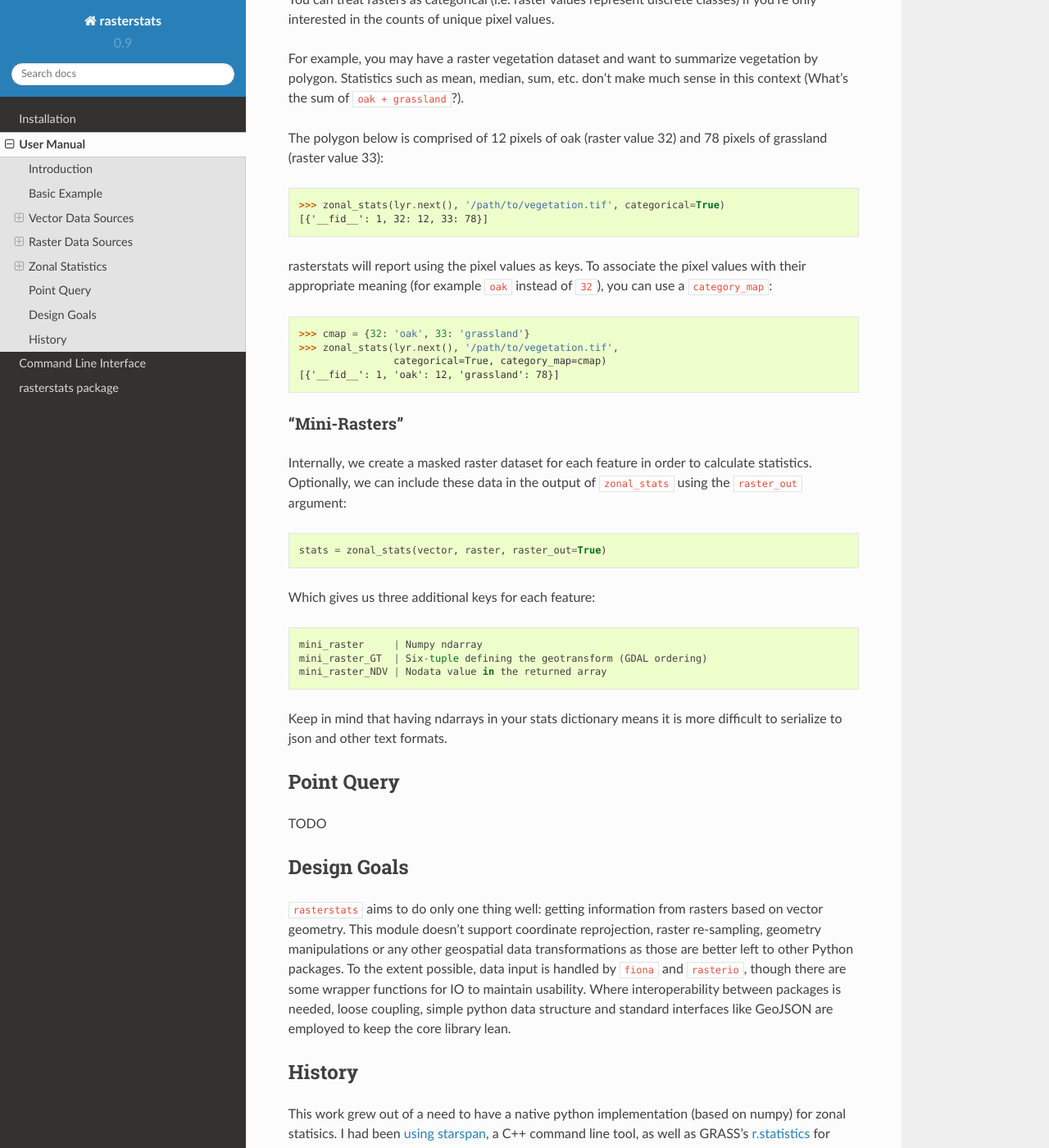
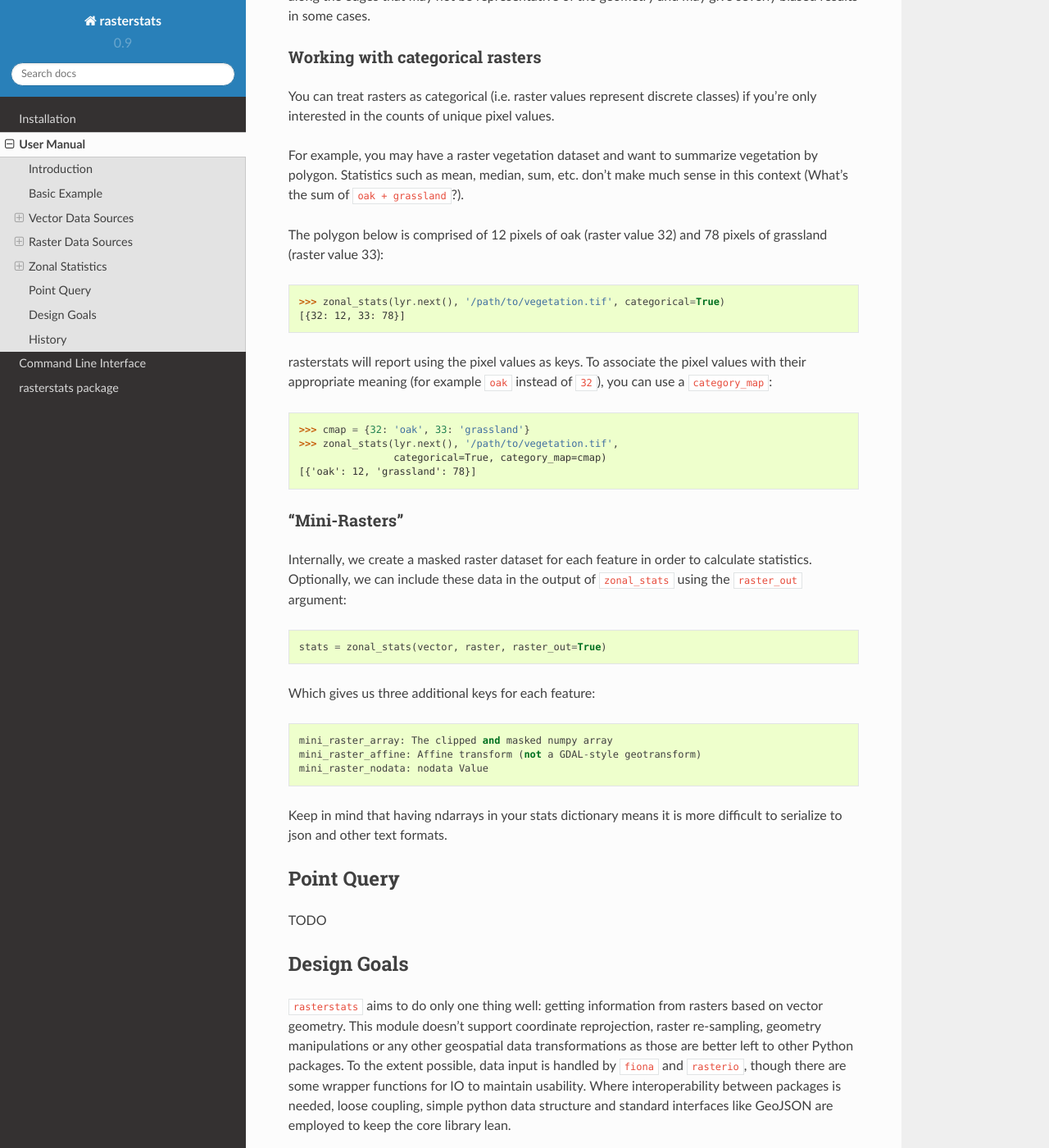
Before and after one commit to perrygeo/python-rasterstats, a Sphinx documentation site: the page built from docs/manual.rst, in a window 1280 px wide and 1400 px high, scrolled down 4479 px. Shown: the whole window at 82% size. Built offline with Sphinx 7.4.7 and the Read the Docs theme 2.0.0, drawn with Linux system fonts in a browser that asks for light colours; some of the changed text lies outside the part shown.

Commit message:
update docs to 0.9

```diff
--- a/docs/index.rst
+++ b/docs/index.rst
@@ -45,8 +45,7 @@ calculate summary statistics of elevation for each polygon using::
 returns a ``list`` of ``dicts``, one for each Feature in ``polygons.shp``::
 
     [...,
-     {'__fid__': 1,
-      'count': 89,
+     {'count': 89,
       'max': 69.52958679199219,
       'mean': 20.08093536034059,
       'median': 19.33736801147461,
--- a/docs/installation.rst
+++ b/docs/installation.rst
@@ -5,7 +5,6 @@ Depends on libgdal, rasterio, fiona, shapely and numpy
 
 Using Ubuntu 14.04::
 
-   # TODO PPA
    sudo apt-get install python-numpy libgdal1h gdal-bin libgdal-dev
    pip install rasterstats
 
--- a/docs/manual.rst
+++ b/docs/manual.rst
@@ -183,7 +190,7 @@ The polygon below is comprised of 12 pixels of oak (raster value
 32) and 78 pixels of grassland (raster value 33)::
 
     >>> zonal_stats(lyr.next(), '/path/to/vegetation.tif', categorical=True)
-    [{'__fid__': 1, 32: 12, 33: 78}]
+    [{32: 12, 33: 78}]
 
 rasterstats will report using the pixel values as keys.
 To associate the pixel values with their appropriate meaning
@@ -192,7 +199,7 @@ To associate the pixel values with their appropriate meaning
     >>> cmap = {32: 'oak', 33: 'grassland'}
     >>> zonal_stats(lyr.next(), '/path/to/vegetation.tif',
                     categorical=True, category_map=cmap)
-    [{'__fid__': 1, 'oak': 12, 'grassland': 78}]
+    [{'oak': 12, 'grassland': 78}]
 
 "Mini-Rasters"
 ^^^^^^^^^^^^^^^
@@ -205,9 +212,9 @@ of ``zonal_stats`` using the ``raster_out`` argument::
 
 Which gives us three additional keys for each feature::
 
-   mini_raster     | Numpy ndarray
-   mini_raster_GT  | Six-tuple defining the geotransform (GDAL ordering)
-   mini_raster_NDV | Nodata value in the returned array
+    mini_raster_array: The clipped and masked numpy array
+    mini_raster_affine: Affine transform (not a GDAL-style geotransform)
+    mini_raster_nodata: nodata Value
 
 Keep in mind that having ndarrays in your stats dictionary means it is more
 difficult to serialize to json and other text formats.
```
Also changed, not shown: other parts of docs/manual.rst (+12 -5 lines).
